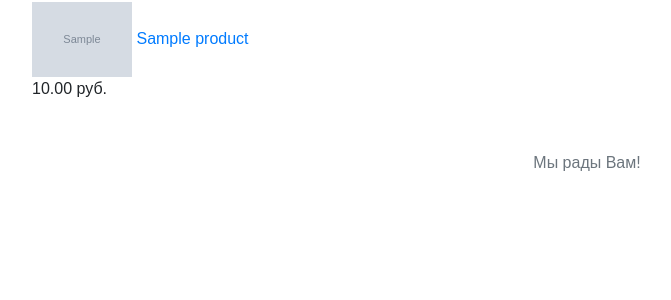
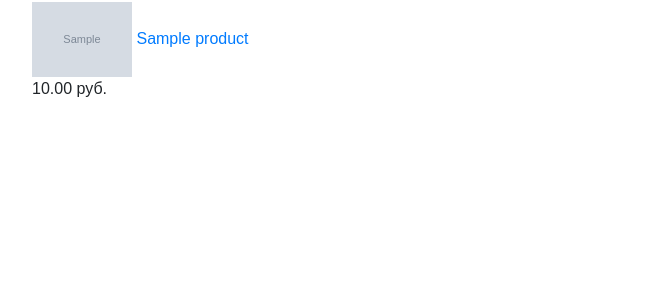
Before and after one commit to buugaaga/Mr.Avocado, a Django app: page / in a window 1280 px wide. Shown: the part 115-415 px from the top of the page, without its empty margins (53-724 px from the left). Run offline with Django 3.2, Linux system fonts and the light colour scheme; tables that the repository leaves empty hold one stand-in row (values such as "Sample post"); grey boxes marked "Sample" are stand-in pictures; some libraries are stand-ins or nearby versions.

Commit message:
These is delete text from footer

```diff
--- a/shop/templates/shop/footer.html
+++ b/shop/templates/shop/footer.html
@@ -1,5 +1,5 @@
 <footer class="footer">
         <div class="container">
-            <span class="text-muted"><p class="text-center"> Мы рады Вам! </p></span>
+            <span class="text-muted"><p class="text-center"> </p></span>
         </div>
 </footer>
```
